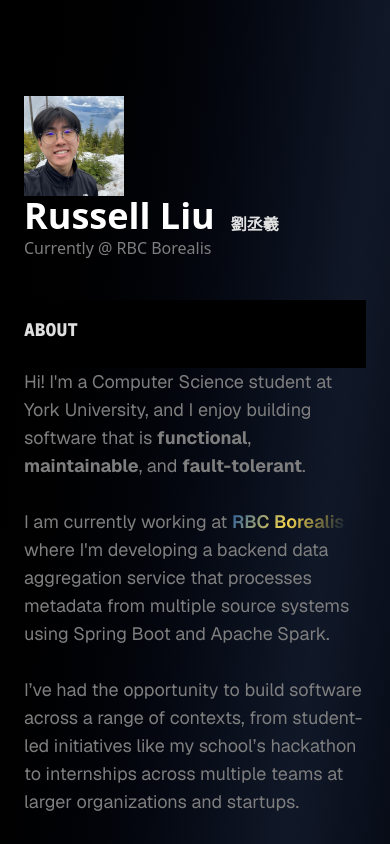
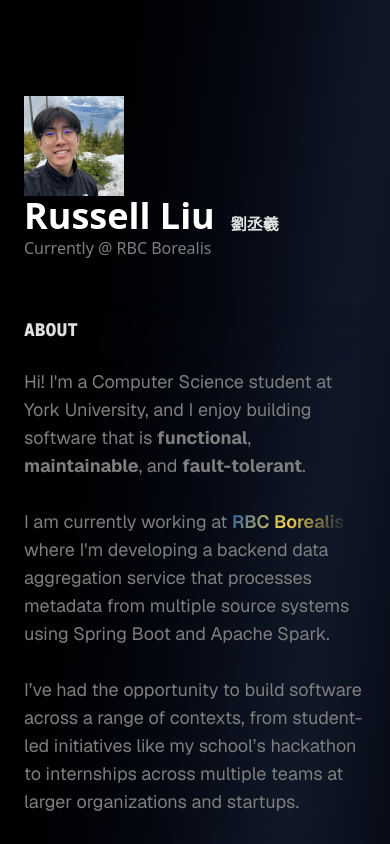
Before and after one commit to russl8/portfolio_v2, a Next.js app: page / in a window 390 px wide. Shown: the top 844 px of the page. Built offline with nearby package versions, Linux system fonts and the light colour scheme.

Commit message:
mobile header backdrop blur as opposed to solid bg

```diff
--- a/components/components/Section.tsx
+++ b/components/components/Section.tsx
@@ -33,8 +33,8 @@ const Section = ({ sectionName, children, onEnter }: SectionProps) => {
   return (
     <section ref={ref} className="relative scroll-mt-24 mb-32" id={sectionName}>
       <p
-        className="z-2 lg:hidden text-md font-extrabold font-mono text-subheading w-[screen]
-       sticky top-0 bg-black  pt-4 pb-6
+        className="z-2 lg:hidden text-md font-extrabold font-mono   -mx-6 px-6 text-subheading w-[screen]
+       sticky top-0 pt-4 pb-6  backdrop-blur-lg
       "
       >
         {sectionName.toUpperCase()}
```
